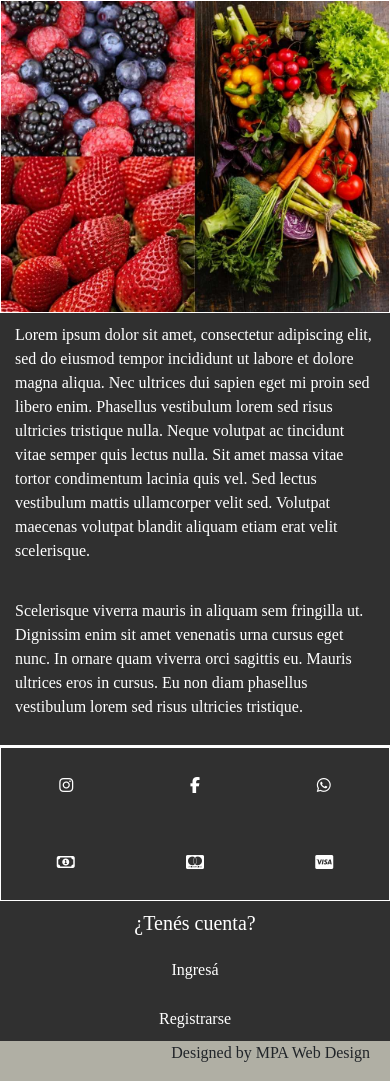
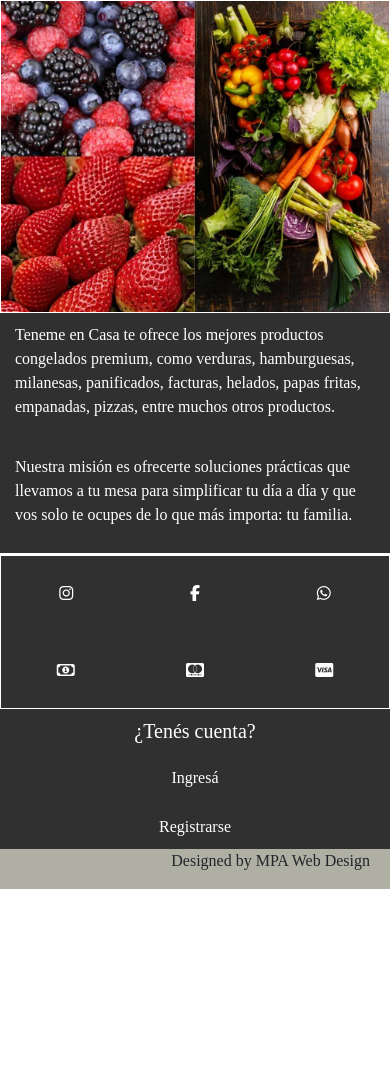
Before and after one commit to LoveLeith/teneme_en_casa, a website: page pages/nosotros.html in a window 390 px wide. Shown: the part 643-1724 px from the top of the page. After the commit the page ends 1532 px from the top, so only its background shows below. Drawn offline with nearby package versions, Linux system fonts and the light colour scheme; a web font is replaced by a local one.

Commit message:
agregue texto real a responsiveNosotros.html

```diff
--- a/pages/nosotros.html
+++ b/pages/nosotros.html
@@ -76,8 +76,8 @@
 					</div>
 				</div>
 				<div class="textoNosotros " data-aos="fade-left">
-					<p class="texto1">Lorem ipsum dolor sit amet, consectetur adipiscing elit, sed do eiusmod tempor incididunt ut labore et dolore magna aliqua. Nec ultrices dui sapien eget mi proin sed libero enim. Phasellus vestibulum lorem sed risus ultricies tristique nulla. Neque volutpat ac tincidunt vitae semper quis lectus nulla. Sit amet massa vitae tortor condimentum lacinia quis vel. Sed lectus vestibulum mattis ullamcorper velit sed. Volutpat maecenas volutpat blandit aliquam etiam erat velit scelerisque.</p>
-					<p class="texto2">Scelerisque viverra mauris in aliquam sem fringilla ut. Dignissim enim sit amet venenatis urna cursus eget nunc. In ornare quam viverra orci sagittis eu. Mauris ultrices eros in cursus. Eu non diam phasellus vestibulum lorem sed risus ultricies tristique.</p>
+					<p class="texto1">Teneme en Casa te ofrece los mejores productos congelados premium, como verduras, hamburguesas, milanesas, panificados, facturas, helados, papas fritas, empanadas, pizzas, entre muchos otros productos.</p>
+					<p class="texto2">Nuestra misión es ofrecerte soluciones prácticas que llevamos a tu mesa para simplificar tu día a día y que vos solo te ocupes de lo que más importa: tu familia.</p>
 				</div>
 			</div>
 
```
